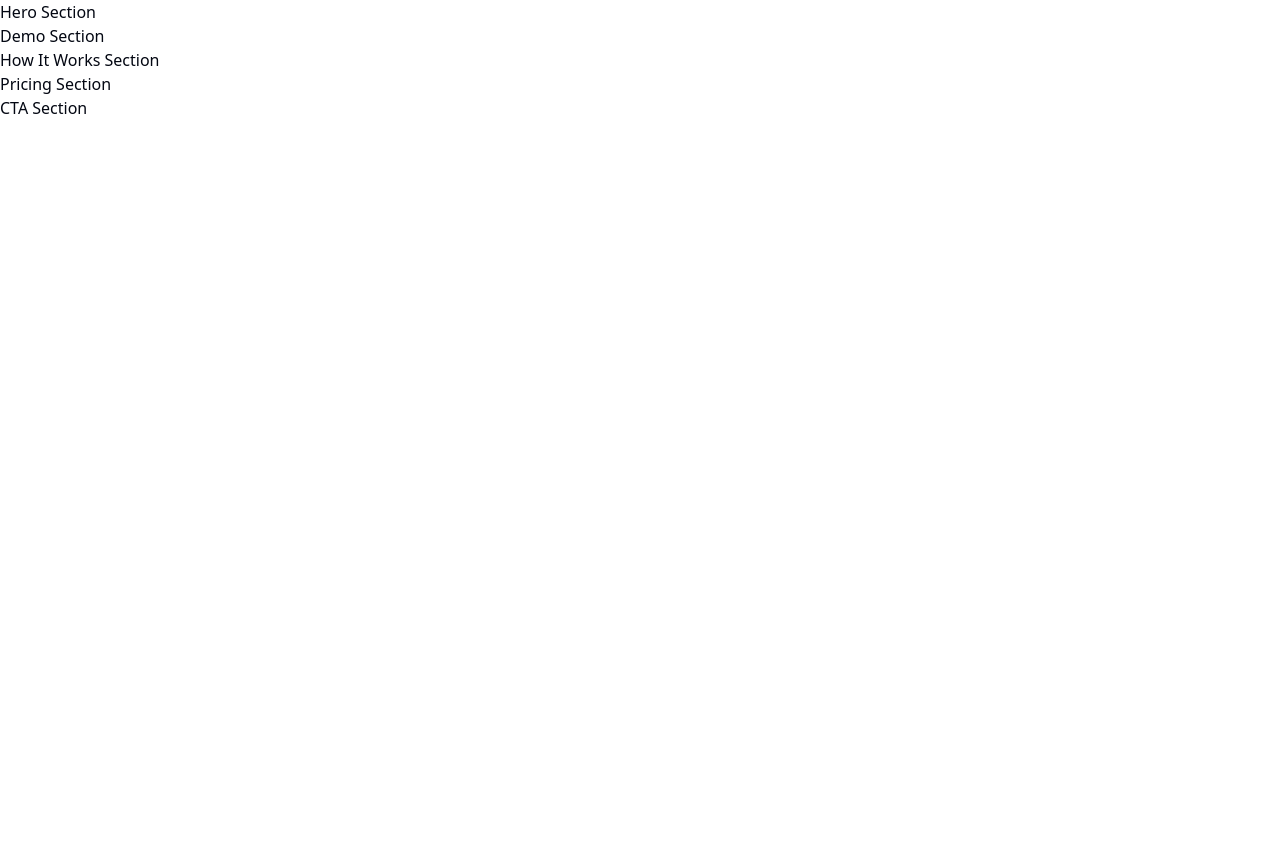
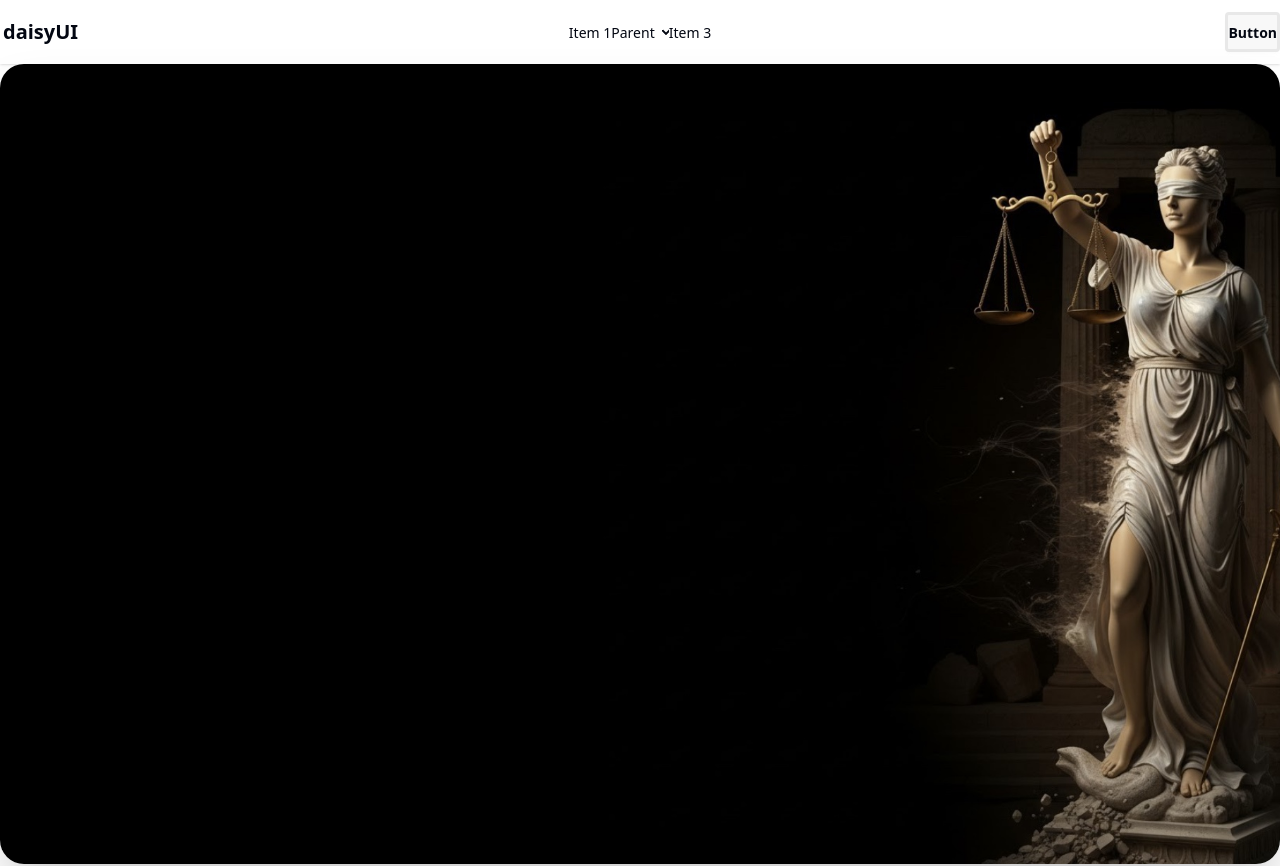
Before and after one commit to Vistaar07/JurisDraft, a Next.js app in the folder frontend/: page / in a window 1280 px wide. Shown: the top 866 px of the page. Before the commit the page ends 800 px from the top, so only its background shows below. Built offline with nearby package versions, Linux system fonts and the light colour scheme.

Commit message:
feat: add Navbar component and integrate daisyUI for styling; update HeroSection with background image

```diff
--- a/frontend/package.json
+++ b/frontend/package.json
@@ -12,6 +12,7 @@
     "@radix-ui/react-slot": "^1.2.3",
     "class-variance-authority": "^0.7.1",
     "clsx": "^2.1.1",
+    "daisyui": "^5.3.7",
     "lucide-react": "^0.546.0",
     "next": "16.0.0",
     "react": "19.2.0",
--- a/frontend/src/app/globals.css
+++ b/frontend/src/app/globals.css
@@ -1,5 +1,6 @@
 @import "tailwindcss";
 @import "tw-animate-css";
+@plugin "daisyui";
 
 @custom-variant dark (&:is(.dark *));
 
--- a/frontend/src/app/page.tsx
+++ b/frontend/src/app/page.tsx
@@ -1,3 +1,4 @@
+import Navbar from "@/components/home/navbar";
 import HeroSection from "@/components/home/hero-section";
 import DemoSection from "@/components/home/demo-section";
 import HowItWorksSection from "@/components/home/how-it-works";
@@ -8,6 +9,7 @@
   return (
     <div className="relative w-full">
       <div className="flex flex-col">
+        <Navbar />
         <HeroSection />
         <DemoSection />
         <HowItWorksSection />
--- a/frontend/src/components/home/hero-section.tsx
+++ b/frontend/src/components/home/hero-section.tsx
@@ -1,7 +1,20 @@
+import Image from "next/image";
+
 export default function HeroSection() {
   return (
-    <section>
-      <div>Hero Section</div>
+    <section className="relative">
+      <div className="relative min-h-screen overflow-hidden rounded-2xl sm:rounded-3xl shadow-2xl">
+        <div className="absolute inset-0 z-0">
+          <Image
+            src="/scalefinal.jpg"
+            alt="Goddess of Justice"
+            fill
+            className="object-center object-cover"
+            priority
+            quality={90}
+          />
+        </div>
+      </div>
     </section>
   );
 }
--- /dev/null
+++ b/frontend/src/components/home/navbar.tsx
@@ -0,0 +1,76 @@
+export default function Navbar() {
+  return (
+    <div className="navbar bg-base-100 shadow-sm">
+      <div className="navbar-start">
+        <div className="dropdown">
+          <div tabIndex={0} role="button" className="btn btn-ghost lg:hidden">
+            <svg
+              xmlns="http://www.w3.org/2000/svg"
+              className="h-5 w-5"
+              fill="none"
+              viewBox="0 0 24 24"
+              stroke="currentColor"
+            >
+              {" "}
+              <path
+                strokeLinecap="round"
+                strokeLinejoin="round"
+                strokeWidth="2"
+                d="M4 6h16M4 12h8m-8 6h16"
+              />{" "}
+            </svg>
+          </div>
+          <ul
+            tabIndex="-1"
+            className="menu menu-sm dropdown-content bg-base-100 rounded-box z-1 mt-3 w-52 p-2 shadow"
+          >
+            <li>
+              <a>Item 1</a>
+            </li>
+            <li>
+              <a>Parent</a>
+              <ul className="p-2">
+                <li>
+                  <a>Submenu 1</a>
+                </li>
+                <li>
+                  <a>Submenu 2</a>
+                </li>
+              </ul>
+            </li>
+            <li>
+              <a>Item 3</a>
+            </li>
+          </ul>
+        </div>
+        <a className="btn btn-ghost text-xl">daisyUI</a>
+      </div>
+      <div className="navbar-center hidden lg:flex">
+        <ul className="menu menu-horizontal px-1">
+          <li>
+            <a>Item 1</a>
+          </li>
+          <li>
+            <details>
+              <summary>Parent</summary>
+              <ul className="p-2">
+                <li>
+                  <a>Submenu 1</a>
+                </li>
+                <li>
+                  <a>Submenu 2</a>
+                </li>
+              </ul>
+            </details>
+          </li>
+          <li>
+            <a>Item 3</a>
+          </li>
+        </ul>
+      </div>
+      <div className="navbar-end">
+        <a className="btn">Button</a>
+      </div>
+    </div>
+  );
+}
```
Also changed, not shown: frontend/public/scalefinal.jpg (added), 1 other file (tests, documents, lock files or other folders).
